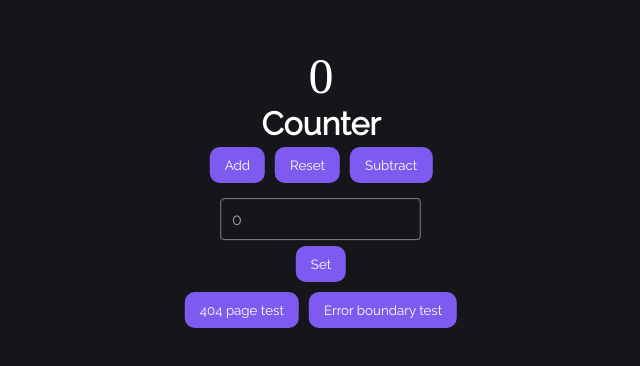
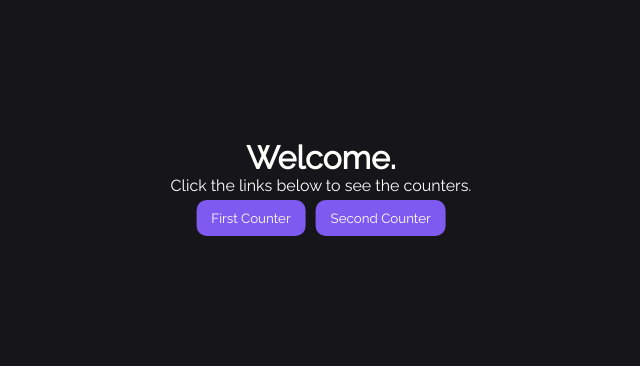
Before and after one commit to DarkerArcher/archers-altschool-counter, a React (Create React App) app: page / in a window 1280 px wide. Before the commit this address had no page. Shown: the part 210-576 px from the top of the page, without its empty margins (319-959 px from the left). Built offline with nearby package versions, Linux system fonts and the light colour scheme; a web font is replaced by a local one.

Commit message:
Added a second counter

```diff
--- a/src/App.css
+++ b/src/App.css
@@ -69,3 +69,13 @@ body {
   transform: translate(-50%, -50%);
   text-align: center;
 }
+
+.home-content {
+  max-width: 600px;
+  margin: auto;
+  position: fixed;
+  top: 50%;
+  left: 50%;
+  transform: translate(-50%, -50%);
+  text-align: center;
+}
--- a/src/App.js
+++ b/src/App.js
@@ -2,7 +2,7 @@ import React from 'react';
 import './App.css'
 import { ErrorBoundary } from 'react-error-boundary'
 import { Route, Routes } from 'react-router-dom';
-import { Counter, ErrorFallback, ErrorPage, ErrorTest } from './components';
+import { Counter, CounterWithHook, ErrorFallback, ErrorPage, ErrorTest, Home } from './components';
 import { HelmetProvider } from 'react-helmet-async';
 
 function App() {
@@ -11,9 +11,11 @@ function App() {
     <HelmetProvider context={helmetContext}>
       <ErrorBoundary FallbackComponent={ErrorFallback}>
         <Routes>
-          <Route path='/' element={<Counter />} />
+          <Route path='/' element={<Home />} />
+          <Route path='/firstcounter' element={<Counter />} />
           <Route path='*' element={<ErrorPage />} />
           <Route path='/greeting' element={<ErrorTest />} />
+          <Route path='/secondcounter' element={<CounterWithHook />} />
         </Routes>
       </ErrorBoundary>
     </HelmetProvider>
--- a/src/components/Counter.js
+++ b/src/components/Counter.js
@@ -1,7 +1,7 @@
 import React, { useReducer } from 'react';
 import { useNavigate } from 'react-router-dom';
 import '../App.css'
-import counterReducer from '../hooks/counterHook';
+import counterReducer from '../hooks/counterReducer';
 import SEO from './SEO';
 
 function Counter() {
@@ -34,6 +34,10 @@ function Counter() {
 
     function handleNavigateError(e) {
         navigate('/greeting')
+    }
+
+    function secondCounter(e) {
+        navigate('/secondcounter')
     }
 
     const [state, dispatch] = useReducer(counterReducer, { count: 0, value: 0 });
@@ -76,6 +80,11 @@ function Counter() {
                         Error boundary test
                     </button>
                 </div>
+                <div>
+                    <button className='counter-btn' onClick={secondCounter}>
+                        Second Counter
+                    </button>
+                </div>
             </div>
         </>
     )
--- /dev/null
+++ b/src/components/Home.js
@@ -0,0 +1,35 @@
+import { useNavigate } from "react-router-dom"
+
+function Home() {
+    const navigate = useNavigate()
+
+    function firstCounter(e) {
+        navigate('/firstcounter')
+    }
+
+    function secondCounter(e) {
+        navigate('/secondcounter')
+    }
+    return (
+        <div className="home-content">
+            <div >
+                <h1 className="home-header">
+                    Welcome.
+                </h1>
+                <p>
+                    Click the links below to see the counters.
+                </p>
+            </div>
+            <div>
+                <button className='counter-btn' onClick={firstCounter}>
+                    First Counter
+                </button>
+                <button className='counter-btn' onClick={secondCounter}>
+                    Second Counter
+                </button>
+            </div>
+        </div>
+    )
+}
+
+export default Home
--- /dev/null
+++ b/src/components/SecondCounter.js
@@ -0,0 +1,72 @@
+import useCounter from "../hooks/counterHook";
+import SEO from "./SEO";
+import '../App.css'
+import { useNavigate } from "react-router-dom";
+
+
+function CounterWithHook({ initialCount }) {
+    const counter = useCounter(initialCount);
+
+    const navigate = useNavigate()
+
+    function handleNavigate404(e) {
+        navigate('/test')
+    }
+
+    function handleNavigateError(e) {
+        navigate('/greeting')
+    }
+
+    function firstCounter(e) {
+        navigate('/firstcounter')
+    }
+
+    return (
+        <>
+            <SEO
+                title={"Archer's AltSchool Counter."}
+                description={"Counter page made for AltSchool Africa."}
+                name={"Ayo Otutuloro."} />
+            <div className='counter'>
+                <div>
+                    <span className='counter-count'>{counter.value}</span>
+                </div>
+                <h1>Counter</h1>
+                <div className='counter-btns'>
+                    <button className='counter-btn' onClick={counter.increment}>
+                        Add
+                    </button>
+                    <button className='counter-btn' onClick={counter.reset}>
+                        Reset
+                    </button>
+                    <button className='counter-btn' onClick={counter.decrement}>
+                        Subtract
+                    </button>
+                </div>
+                <div className='input-div'>
+                    <input className='input' type="number" value={counter.input} onChange={counter.onChange} />
+                </div>
+                <div>
+                    <button className='counter-btn' onClick={counter.set}>
+                        Set
+                    </button>
+                </div>
+                <div>
+                    <button className='counter-btn' onClick={handleNavigate404}>
+                        404 page test
+                    </button>
+                    <button className='counter-btn' onClick={handleNavigateError}>
+                        Error boundary test
+                    </button>
+                </div>
+                <div>
+                    <button className='counter-btn' onClick={firstCounter}>
+                        First Counter
+                    </button>
+                </div>
+            </div>
+        </>
+    )
+}
+
+export default CounterWithHook
--- a/src/components/index.js
+++ b/src/components/index.js
@@ -1,4 +1,6 @@
 export { default as Counter } from './Counter'
+export { default as CounterWithHook } from './SecondCounter'
+export { default as Home } from './Home'
 export { default as ErrorPage } from './ErrorPage'
 export { default as ErrorFallback } from './MyErrorBoundary'
 export { default as ErrorTest } from './Greetings'
--- a/src/hooks/counterHook.js
+++ b/src/hooks/counterHook.js
@@ -1,24 +1,22 @@
-function counterReducer(state, action) {
-    switch (action.type) {
-        case 'increment': {
-            return {...state, count: action.payload }
-        }
-        case 'decrement': {
-            return {...state, count: action.payload }
-        }
-        case 'reset': {
-            return {...state, count: action.payload }
-        }
-        case 'set': {
-            return {...state, count: action.payload }
-        }
-        case 'count': {
-            return {...state, value: action.payload }
-        }
-        default: {
-            return state
-        }
+import { useState } from "react";
+
+const useCounter = (initialCount) => {
+    const [count, setCount] = useState(0);
+    const [value, setValue] = useState(0)
+
+    const handleChange = (e) => {
+        setValue(e.target.value)
     }
-}
 
-export default counterReducer
+    return {
+        value: count,
+        increment: () => setCount(prevCount => prevCount + 1),
+        decrement: () => setCount(prevCount => prevCount - 1),
+        reset: () => setCount(0),
+        input: value,
+        onChange: handleChange,
+        set: () => setCount(parseInt(value))
+    };
+};
+
+export default useCounter
--- /dev/null
+++ b/src/hooks/counterReducer.js
@@ -0,0 +1,24 @@
+function counterReducer(state, action) {
+    switch (action.type) {
+        case 'increment': {
+            return {...state, count: action.payload }
+        }
+        case 'decrement': {
+            return {...state, count: action.payload }
+        }
+        case 'reset': {
+            return {...state, count: action.payload }
+        }
+        case 'set': {
+            return {...state, count: action.payload }
+        }
+        case 'count': {
+            return {...state, value: action.payload }
+        }
+        default: {
+            return state
+        }
+    }
+}
+
+export default counterReducer
```
